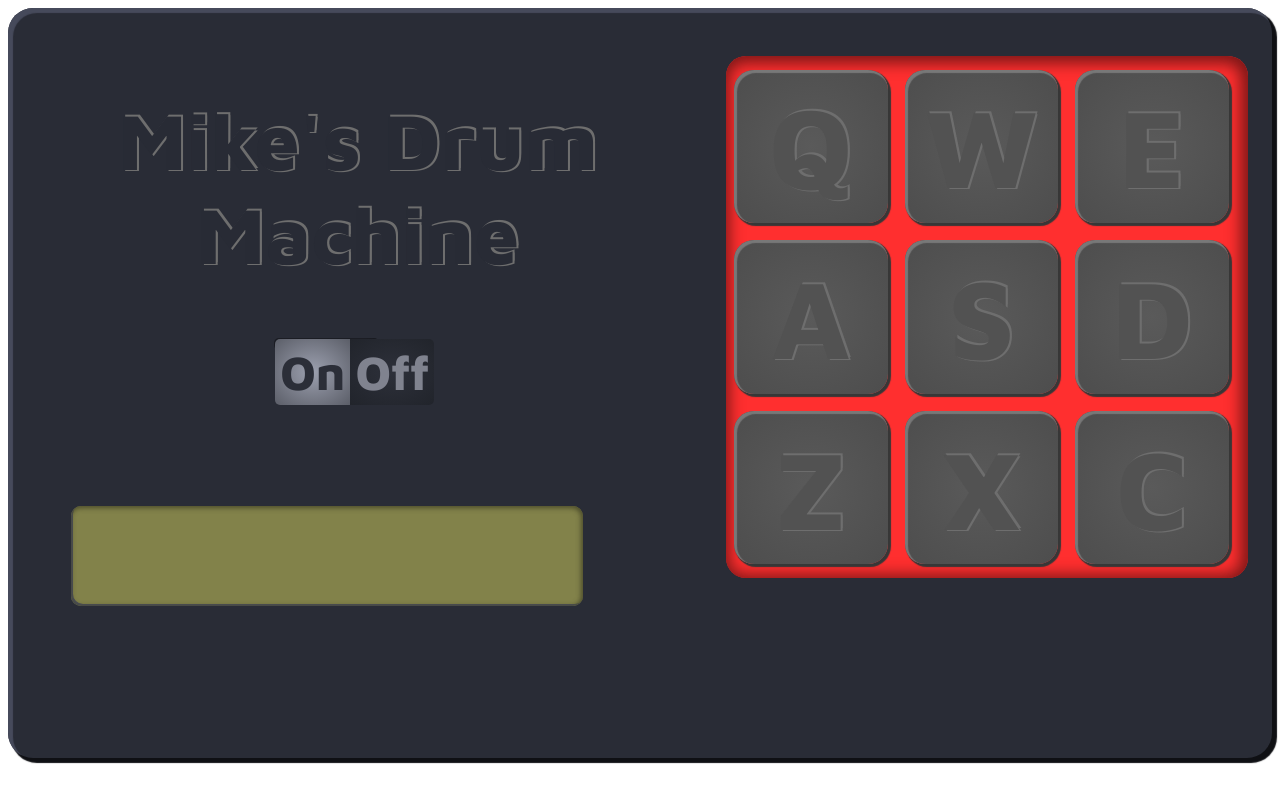
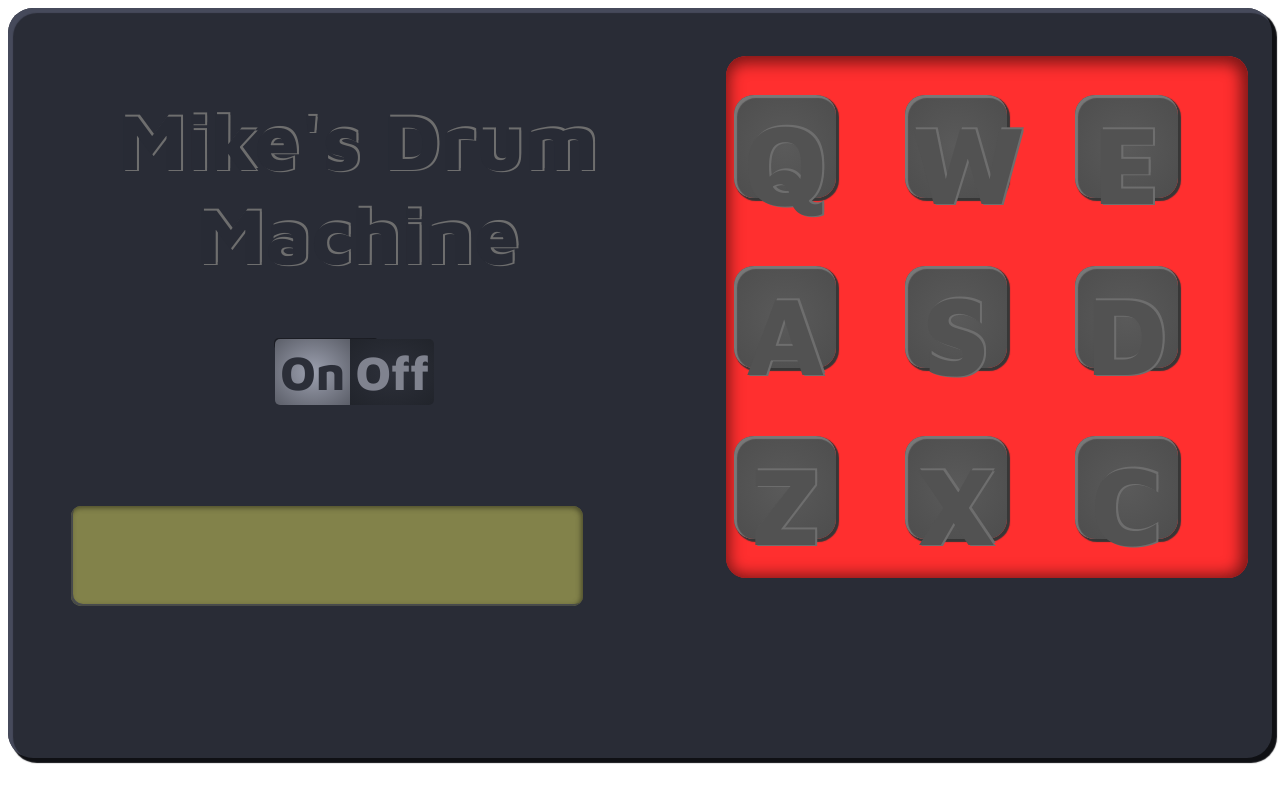
Before and after one commit to MWyssy/drum-machine, a React (Vite) app: page / in a window 1280 px wide. Built offline with nearby package versions, Linux system fonts and the light colour scheme.

Commit message:
resonsiveness touchups

```diff
--- a/src/Styles/DrumPad.css
+++ b/src/Styles/DrumPad.css
@@ -51,7 +51,7 @@
     @media (min-width: 0) {
         .drum-pad {
             font-size: 5rem;
-            max-height: 90%;
+            max-height: 60%;
         }
         #drum-pads {
             max-height: 45%;
@@ -73,10 +73,7 @@
     #body {
         display: flex;
     }
-    .drum-pad {
-        max-width: 90%;
-        max-height: 90%;
-    }
+
     #drum-pads {
         width: 40%;
         grid-area: 1 / col2-start;
@@ -92,7 +89,7 @@
     @media (min-width: 0) {
         .drum-pad {
             font-size: 5rem;
-            max-height: 90%;
+            max-height: 60%;
         }
         #drum-pads {
             max-height: 90%;
```
